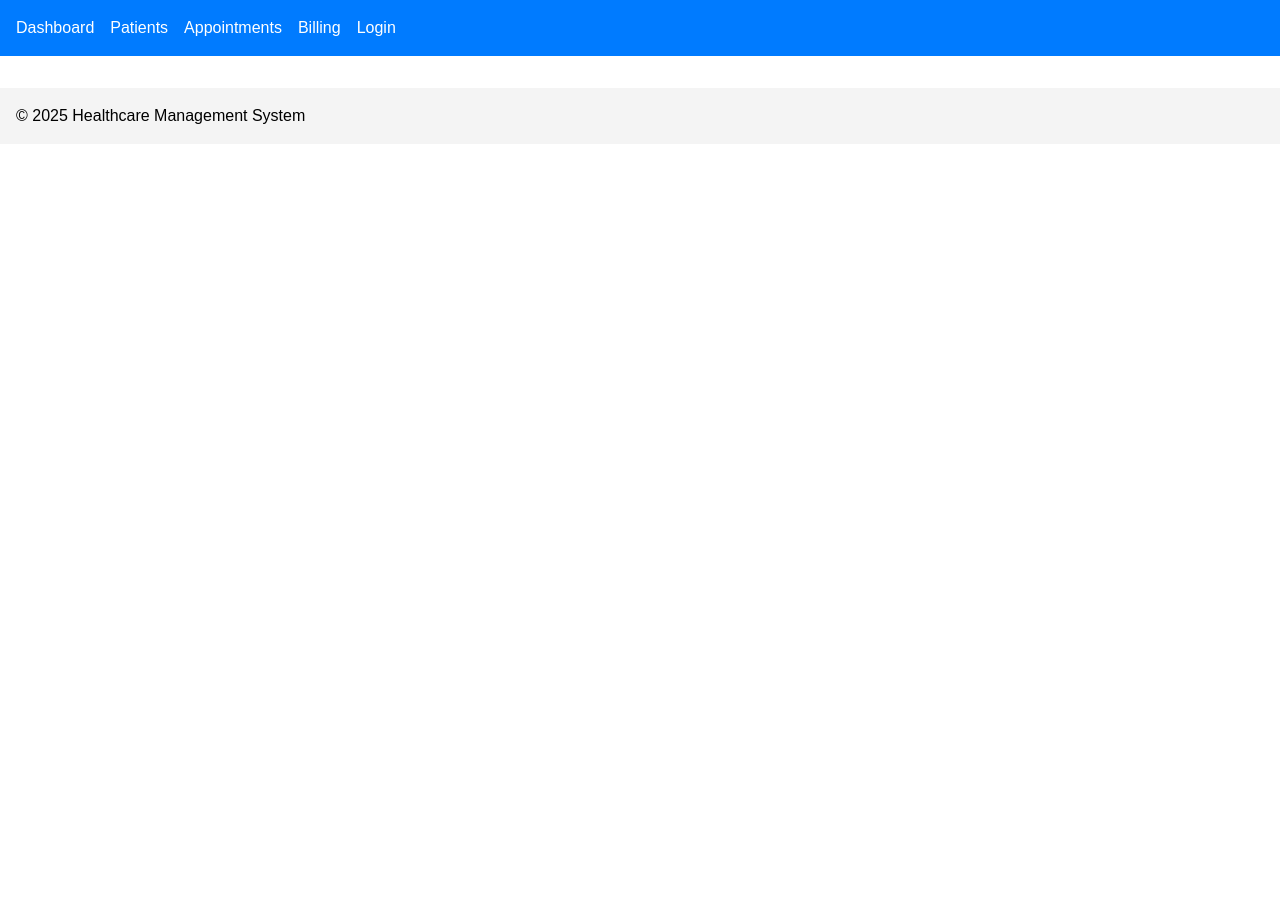
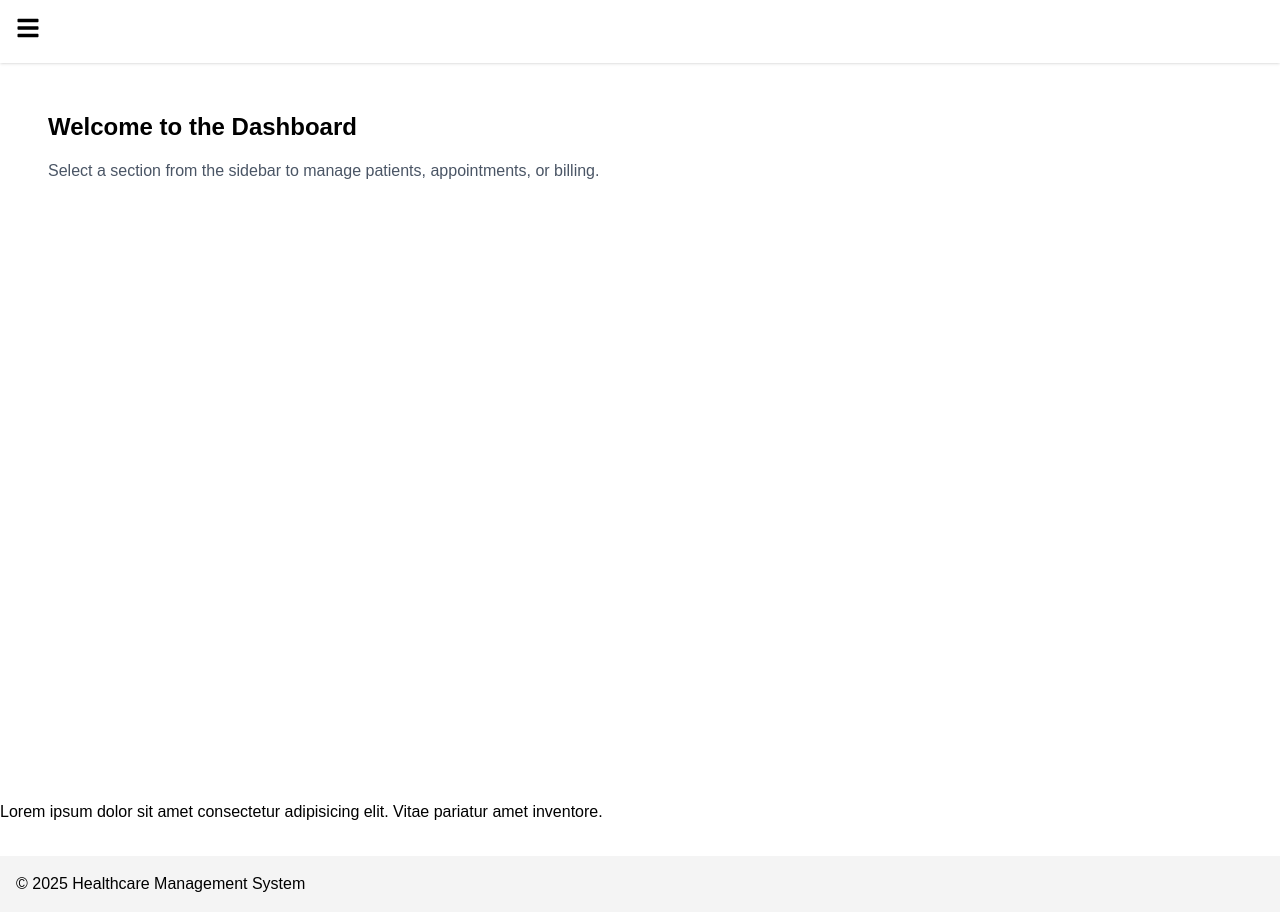
Before and after one commit to hashsam1/HealthCareSystem, a React (Vite) app in the folder HMS_Client/: page /dashboard in a window 1280 px wide. Before the commit the page ends 800 px from the top, so only its background shows below. Built offline with nearby package versions, Linux system fonts and the light colour scheme.

Commit message:
update 1

```diff
--- a/HMS_Client/package.json
+++ b/HMS_Client/package.json
@@ -13,7 +13,9 @@
     "@react-oauth/google": "^0.12.2",
     "@tailwindcss/vite": "^4.1.13",
     "react": "^19.1.1",
-    "react-dom": "^19.1.1"
+    "react-dom": "^19.1.1",
+    "react-icons": "^5.5.0",
+    "react-router-dom": "^7.9.1"
   },
   "devDependencies": {
     "@eslint/js": "^9.33.0",
--- a/HMS_Client/src/App.jsx
+++ b/HMS_Client/src/App.jsx
@@ -1,4 +1,4 @@
-// src/App.jsx
+// App.jsx
 import React from 'react';
 import { BrowserRouter as Router, Routes, Route } from 'react-router-dom';
 
@@ -22,9 +22,10 @@ import './App.css';
 function App() {
   return (
     <Router>
-      <NavBar />
+
+      <NavBar>
         <Routes>
-        <Route path="/" element={<Dashboard />} />
+          <Route path="/dashboard" element={<Dashboard />} />
 
           {/* Patients */}
           <Route path="/patients/add" element={<AddPatient />} />
@@ -42,6 +43,7 @@ function App() {
           {/* Login */}
           <Route path="/login" element={<Login />} />
         </Routes>
+      </NavBar>
       <Footer />
     </Router>
   );
--- a/HMS_Client/src/components/Dashboard.jsx
+++ b/HMS_Client/src/components/Dashboard.jsx
@@ -1,11 +1,13 @@
 // src/components/Dashboard.jsx
-import React from 'react';
+import React from "react";
 
 export default function Dashboard() {
   return (
-    <div>
-      <h1>Healthcare Management Dashboard</h1>
-      <p>Welcome! Select a section from the navbar.</p>
+    <div className="p-6">
+      <h2 className="text-2xl font-bold mb-4">Welcome to the Dashboard</h2>
+      <p className="text-gray-600">
+        Select a section from the sidebar to manage patients, appointments, or billing.
+      </p>
     </div>
   );
 }
--- a/HMS_Client/src/components/NavBar.jsx
+++ b/HMS_Client/src/components/NavBar.jsx
@@ -1,17 +1,159 @@
-// src/components/NavBar.jsx
-import React from 'react';
-import { Link } from 'react-router-dom';
+import React, { useState } from "react";
+import { Link } from "react-router-dom";
+import {
+  FaBars,
+  FaUserInjured,
+  FaCalendarCheck,
+  FaFileInvoiceDollar,
+  FaSignInAlt,
+} from "react-icons/fa";
 
-export default function NavBar() {
+export default function NavBar({ children }) {
+  const [isOpen, setIsOpen] = useState(false);
+  const [openMenu, setOpenMenu] = useState(null);
+
+  const toggleSidebar = () => setIsOpen(!isOpen);
+  const toggleSubmenu = (menu) =>
+    setOpenMenu(openMenu === menu ? null : menu);
+
   return (
-    <nav>
-      <ul style={{ display: 'flex', gap: '1rem', listStyle: 'none' }}>
-        <li><Link to="/">Dashboard</Link></li>
-        <li><Link to="/patients">Patients</Link></li>
-        <li><Link to="/appointments">Appointments</Link></li>
-        <li><Link to="/billing">Billing</Link></li>
-        <li><Link to="/login">Login</Link></li>
-      </ul>
-    </nav>
+    <div>
+    <div className="flex h-screen">
+      {/* Sidebar */}
+      <div
+        className={`fixed top-0 left-0 h-full bg-blue-900 text-white w-64 transform transition-transform duration-300 z-50
+        ${isOpen ? "translate-x-0" : "-translate-x-64"}`}
+      >
+        <div className="flex items-center justify-between p-4 border-b border-blue-700">
+          <h2 className="text-lg font-bold">HealthCare System</h2>
+          <button onClick={toggleSidebar} className="text-xl">
+            ✕
+          </button>
+        </div>
+
+        <nav className="p-4 space-y-2">
+          <Link
+            to="/dashboard"
+            className="block py-2 px-3 rounded hover:bg-blue-700"
+            onClick={toggleSidebar}
+          >
+            Dashboard
+          </Link>
+
+          {/* Patients */}
+          <div>
+            <button
+              className="flex items-center justify-between w-full py-2 px-3 rounded hover:bg-blue-700"
+              onClick={() => toggleSubmenu("patients")}
+            >
+              <span className="flex items-center gap-2">
+                <FaUserInjured /> Patients
+              </span>
+              <span>{openMenu === "patients" ? "▲" : "▼"}</span>
+            </button>
+            {openMenu === "patients" && (
+              <div className="ml-6 mt-1 space-y-1">
+                <Link
+                  to="/patients"
+                  className="block py-1 px-2 rounded hover:bg-blue-700"
+                  onClick={toggleSidebar}
+                >
+                  Patient List
+                </Link>
+                <Link
+                  to="/patients/add"
+                  className="block py-1 px-2 rounded hover:bg-blue-700"
+                  onClick={toggleSidebar}
+                >
+                  Add Patient
+                </Link>
+                <Link
+                  to="/patients/1"
+                  className="block py-1 px-2 rounded hover:bg-blue-700"
+                  onClick={toggleSidebar}
+                >
+                  View Patient
+                </Link>
+              </div>
+            )}
+          </div>
+
+          {/* Appointments */}
+          <div>
+            <button
+              className="flex items-center justify-between w-full py-2 px-3 rounded hover:bg-blue-700"
+              onClick={() => toggleSubmenu("appointments")}
+            >
+              <span className="flex items-center gap-2">
+                <FaCalendarCheck /> Appointments
+              </span>
+              <span>{openMenu === "appointments" ? "▲" : "▼"}</span>
+            </button>
+            {openMenu === "appointments" && (
+              <div className="ml-6 mt-1 space-y-1">
+                <Link
+                  to="/appointments"
+                  className="block py-1 px-2 rounded hover:bg-blue-700"
+                  onClick={toggleSidebar}
+                >
+                  Appointment List
+                </Link>
+                <Link
+                  to="/appointments/add"
+                  className="block py-1 px-2 rounded hover:bg-blue-700"
+                  onClick={toggleSidebar}
+                >
+                  Add Appointment
+                </Link>
+                <Link
+                  to="/appointments/1"
+                  className="block py-1 px-2 rounded hover:bg-blue-700"
+                  onClick={toggleSidebar}
+                >
+                  View Appointment
+                </Link>
+              </div>
+            )}
+          </div>
+
+          {/* Billing */}
+          <Link
+            to="/billing"
+            className="flex items-center gap-2 py-2 px-3 rounded hover:bg-blue-700"
+            onClick={toggleSidebar}
+          >
+            <FaFileInvoiceDollar /> Billing
+          </Link>
+
+          {/* Login */}
+          <Link
+            to="/login"
+            className="flex items-center gap-2 py-2 px-3 rounded hover:bg-blue-700"
+            onClick={toggleSidebar}
+          >
+            <FaSignInAlt /> Login
+          </Link>
+        </nav>
+      </div>
+
+      {/* Main Content */}
+      <div
+        className={`flex-1 transition-all duration-300 ${isOpen ? "ml-64" : "ml-0"
+          }`}
+      >
+        {/* Top bar with Hamburger */}
+        <div className="p-4 bg-white shadow">
+          <button onClick={toggleSidebar} className="text-2xl">
+            <FaBars />
+          </button>
+        </div>
+
+        {/* Render children (pages) */}
+        <main className="p-6">{children}</main>
+      </div>
+
+    </div>
+    Lorem ipsum dolor sit amet consectetur adipisicing elit. Vitae pariatur amet inventore.
+    </div>
   );
 }
```
Also changed, not shown: 1 other file (tests, documents, lock files or other folders). Lines whose indentation alone changed are shown as unchanged.
